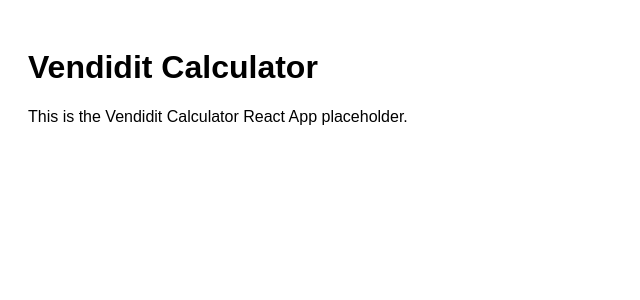
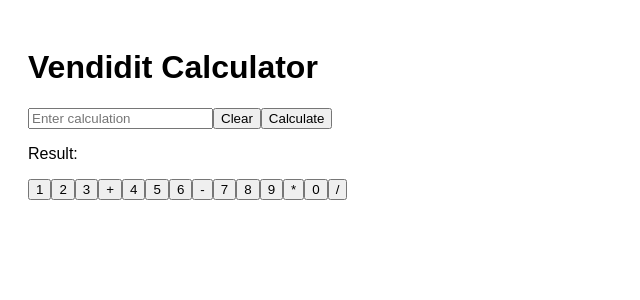
Before and after one commit to dmoss1400/vendidit-caculator-new, a React (Create React App) app: page / in a window 1280 px wide. Shown: the top 300 px of the page, without its empty margins (0-640 px from the left). Built offline with nearby package versions, Linux system fonts and the light colour scheme.

Commit message:
Update App.js

```diff
--- a/src/App.js
+++ b/src/App.js
@@ -1,10 +1,60 @@
-import React from "react";
+import React, { useState } from "react";
 
-export default function App() {
+function App() {
+  const [input, setInput] = useState("");
+  const [result, setResult] = useState("");
+
+  const handleClick = (value) => {
+    setInput(input + value);
+  };
+
+  const handleCalculate = () => {
+    try {
+      setResult(eval(input));
+    } catch (error) {
+      setResult("Error");
+    }
+  };
+
+  const handleClear = () => {
+    setInput("");
+    setResult("");
+  };
+
   return (
     <div style={{ fontFamily: "Arial", padding: "20px" }}>
       <h1>Vendidit Calculator</h1>
-      <p>This is the Vendidit Calculator React App placeholder.</p>
+      <div>
+        <input
+          type="text"
+          value={input}
+          onChange={(e) => setInput(e.target.value)}
+          placeholder="Enter calculation"
+        />
+        <button onClick={handleClear}>Clear</button>
+        <button onClick={handleCalculate}>Calculate</button>
+      </div>
+      <div>
+        <p>Result: {result}</p>
+      </div>
+      <div>
+        <button onClick={() => handleClick("1")}>1</button>
+        <button onClick={() => handleClick("2")}>2</button>
+        <button onClick={() => handleClick("3")}>3</button>
+        <button onClick={() => handleClick("+")}>+</button>
+        <button onClick={() => handleClick("4")}>4</button>
+        <button onClick={() => handleClick("5")}>5</button>
+        <button onClick={() => handleClick("6")}>6</button>
+        <button onClick={() => handleClick("-")}>-</button>
+        <button onClick={() => handleClick("7")}>7</button>
+        <button onClick={() => handleClick("8")}>8</button>
+        <button onClick={() => handleClick("9")}>9</button>
+        <button onClick={() => handleClick("*")}>*</button>
+        <button onClick={() => handleClick("0")}>0</button>
+        <button onClick={() => handleClick("/")}>/</button>
+      </div>
     </div>
   );
 }
+
+export default App;
```
